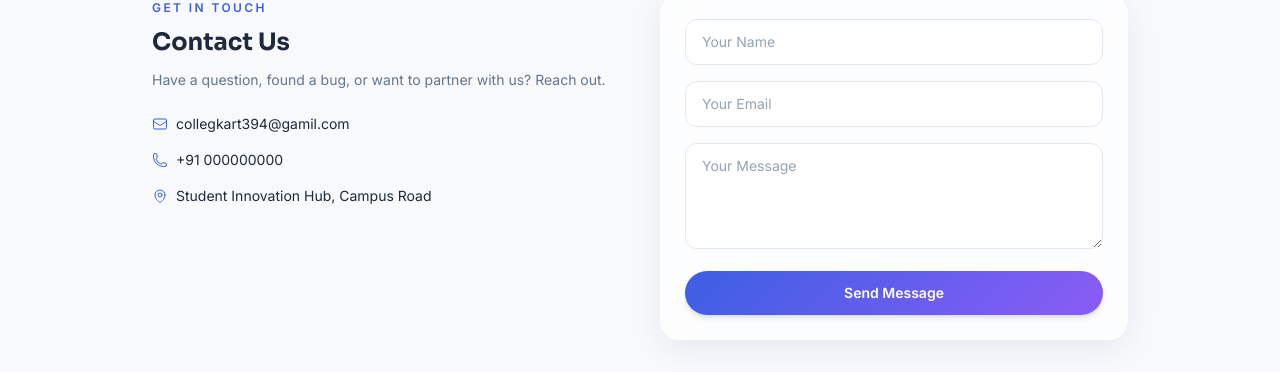
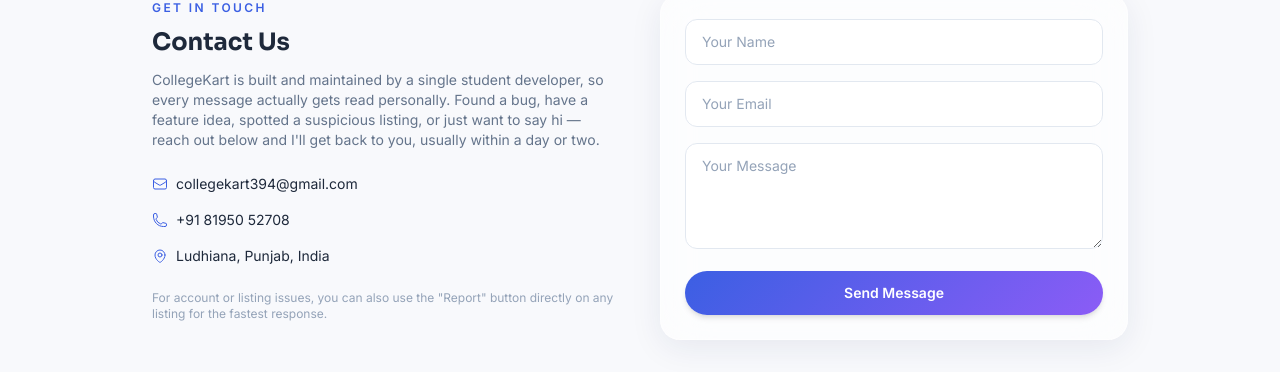
Before and after one commit to Vipulkhatak0/collegekart, a React (Vite) app: page /contact in a window 1280 px wide. Shown: the part 127-499 px from the top of the page. Built offline with nearby package versions, Linux system fonts and the light colour scheme; no server answers.

Commit message:
Flesh out About and Contact pages with genuine content, fix email typo

```diff
--- a/src/pages/Contact.jsx
+++ b/src/pages/Contact.jsx
@@ -9,13 +9,19 @@ export default function Contact() {
       <div>
         <span className="section-eyebrow">Get in touch</span>
         <h1 className="mt-2 font-display text-2xl font-bold">Contact Us</h1>
-        <p className="mt-3 text-sm text-slate-500 dark:text-slate-400">Have a question, found a bug, or want to partner with us? Reach out.</p>
+        <p className="mt-3 text-sm text-slate-500 dark:text-slate-400">
+          CollegeKart is built and maintained by a single student developer, so every message actually gets read personally. Found a bug, have a feature idea, spotted a suspicious listing, or just want to say hi — reach out below and I'll get back to you, usually within a day or two.
+        </p>
 
         <div className="mt-6 space-y-4 text-sm">
-          <p className="flex items-center gap-2"><HiOutlineEnvelope className="h-4 w-4 text-primary-500" /> collegkart394@gamil.com</p>
-          <p className="flex items-center gap-2"><HiOutlinePhone className="h-4 w-4 text-primary-500" /> +91 000000000</p>
-          <p className="flex items-center gap-2"><HiOutlineMapPin className="h-4 w-4 text-primary-500" /> Student Innovation Hub, Campus Road</p>
+          <p className="flex items-center gap-2"><HiOutlineEnvelope className="h-4 w-4 text-primary-500" /> collegekart394@gmail.com</p>
+          <p className="flex items-center gap-2"><HiOutlinePhone className="h-4 w-4 text-primary-500" /> +91 81950 52708</p>
+          <p className="flex items-center gap-2"><HiOutlineMapPin className="h-4 w-4 text-primary-500" /> Ludhiana, Punjab, India</p>
         </div>
+
+        <p className="mt-6 text-xs text-slate-400">
+          For account or listing issues, you can also use the "Report" button directly on any listing for the fastest response.
+        </p>
       </div>
 
       <form onSubmit={handleSubmit} className="glass-card space-y-4 p-6">
```
